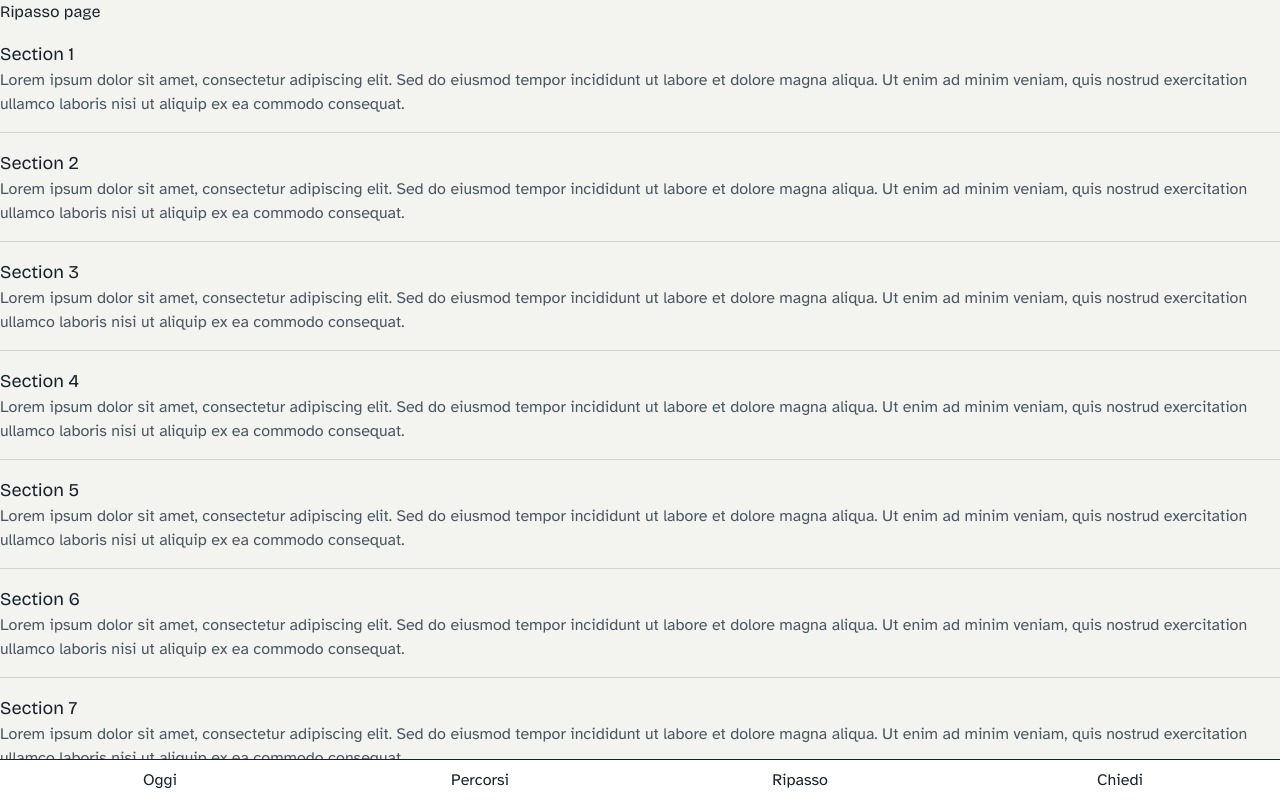
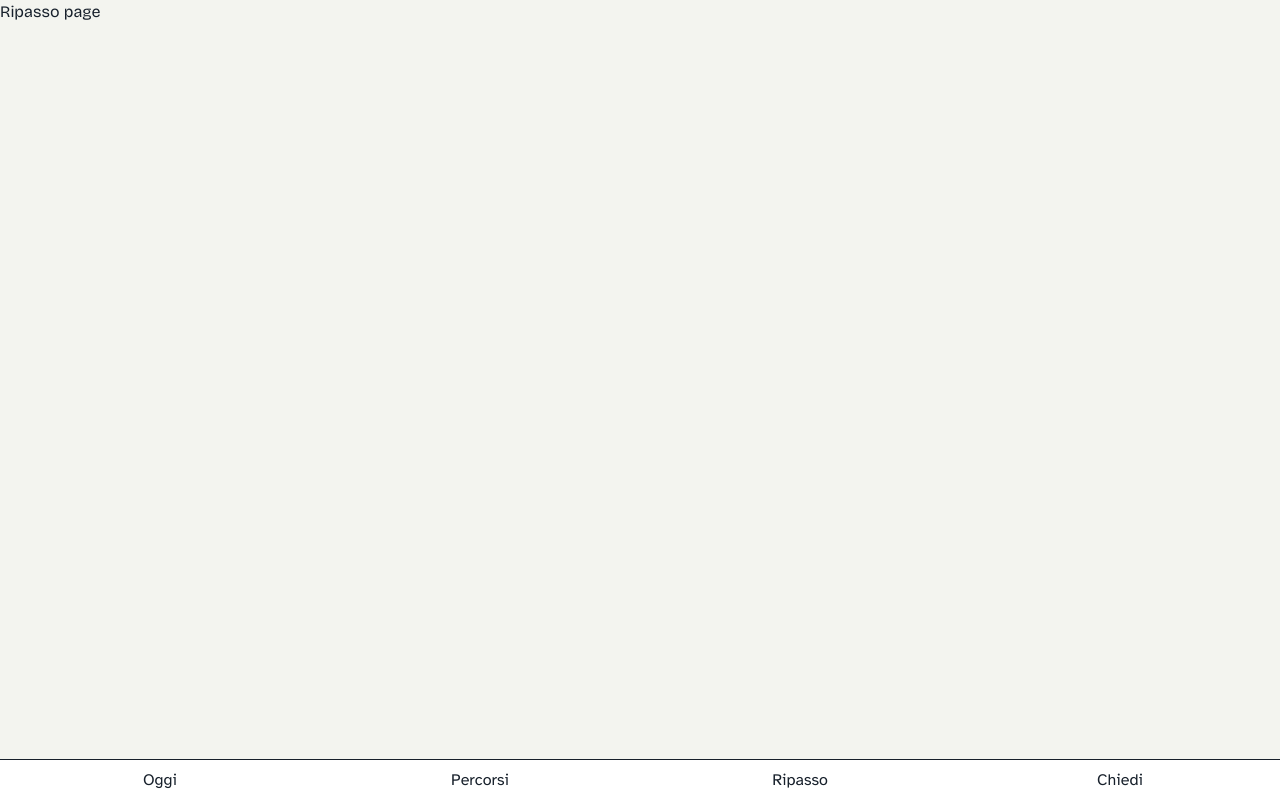
Before and after one commit to BePalm89/be-palm-why, a Next.js app: page /review in a window 1280 px wide. Shown: the top 800 px of the page. Built offline with nearby package versions, Linux system fonts and the light colour scheme.

Commit message:
chor: clean code

```diff
--- a/src/app/(tabs)/_components/tab-item.tsx
+++ b/src/app/(tabs)/_components/tab-item.tsx
@@ -6,7 +6,7 @@ export type TabBarItemType = {
     text: string;
 }
 
-export default function TabBarItem({url, icon, text}: TabBarItemType) {
+export default function TabBarItem({url, text}: TabBarItemType) {
     return (
        <Link href={url} className="flex-1 text-center py-2">{text}</Link>
     )
--- a/src/app/(tabs)/layout.tsx
+++ b/src/app/(tabs)/layout.tsx
@@ -1,4 +1,4 @@
-import TabBarItem, { TabBarItemType } from "./_components/tab-item";
+import TabBarItem, { type TabBarItemType } from "./_components/tab-item";
 
 const ITEMS: TabBarItemType[] = [
     {
--- a/src/app/(tabs)/page.tsx
+++ b/src/app/(tabs)/page.tsx
@@ -1,5 +1,5 @@
 export default function TodayPage( ) {
     return (
-        <h1>Today</h1>
+        <h1>Oggi</h1>
     )
 }
--- a/src/app/(tabs)/review/page.tsx
+++ b/src/app/(tabs)/review/page.tsx
@@ -2,16 +2,6 @@ export default function ReviewPage() {
     return (
         <div>
             <h1>Ripasso page</h1>
-            {Array.from({ length: 50 }, (_, i) => (
-                <section key={i} className="py-4 border-b border-muted/20">
-                    <h2 className="text-lg">Section {i + 1}</h2>
-                    <p className="text-muted">
-                        Lorem ipsum dolor sit amet, consectetur adipiscing elit. Sed do eiusmod tempor
-                        incididunt ut labore et dolore magna aliqua. Ut enim ad minim veniam, quis
-                        nostrud exercitation ullamco laboris nisi ut aliquip ex ea commodo consequat.
-                    </p>
-                </section>
-            ))}
         </div>
     )
 }
--- a/src/app/layout.tsx
+++ b/src/app/layout.tsx
@@ -1,7 +1,6 @@
 import type { Metadata, Viewport } from "next";
-import { Geist, Geist_Mono, Bricolage_Grotesque, Atkinson_Hyperlegible } from "next/font/google";
+import { Bricolage_Grotesque, Atkinson_Hyperlegible } from "next/font/google";
 import "./globals.css";
-import Link from "next/link";
 
 const bricolage = Bricolage_Grotesque({
   variable: "--font-bricolage",
```
